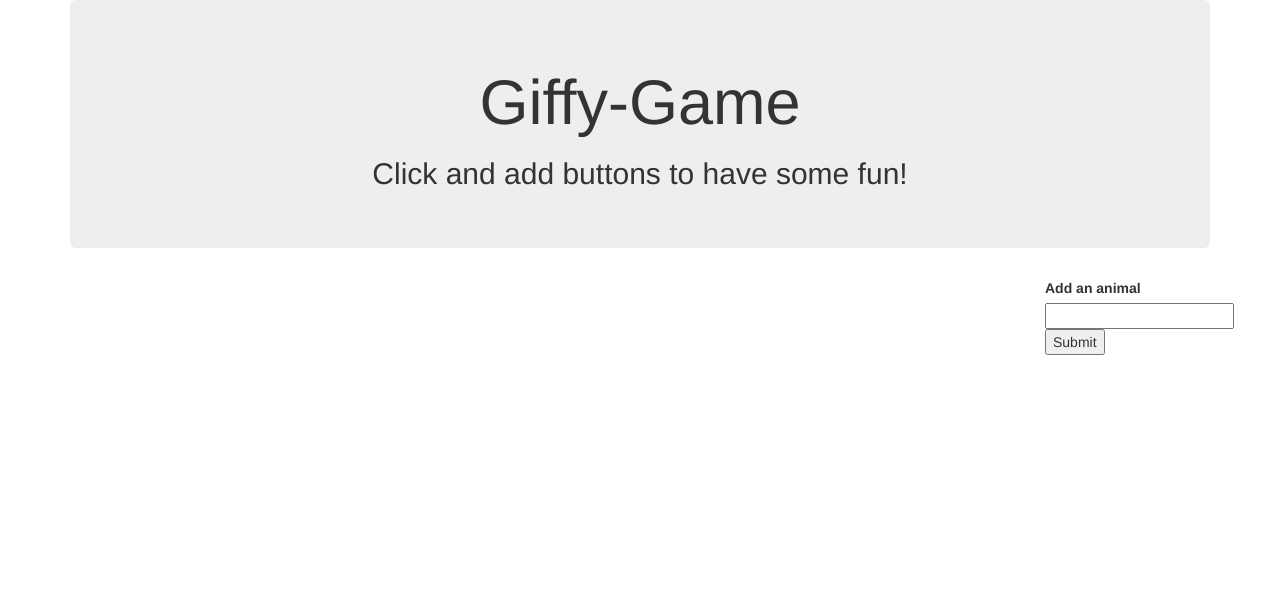
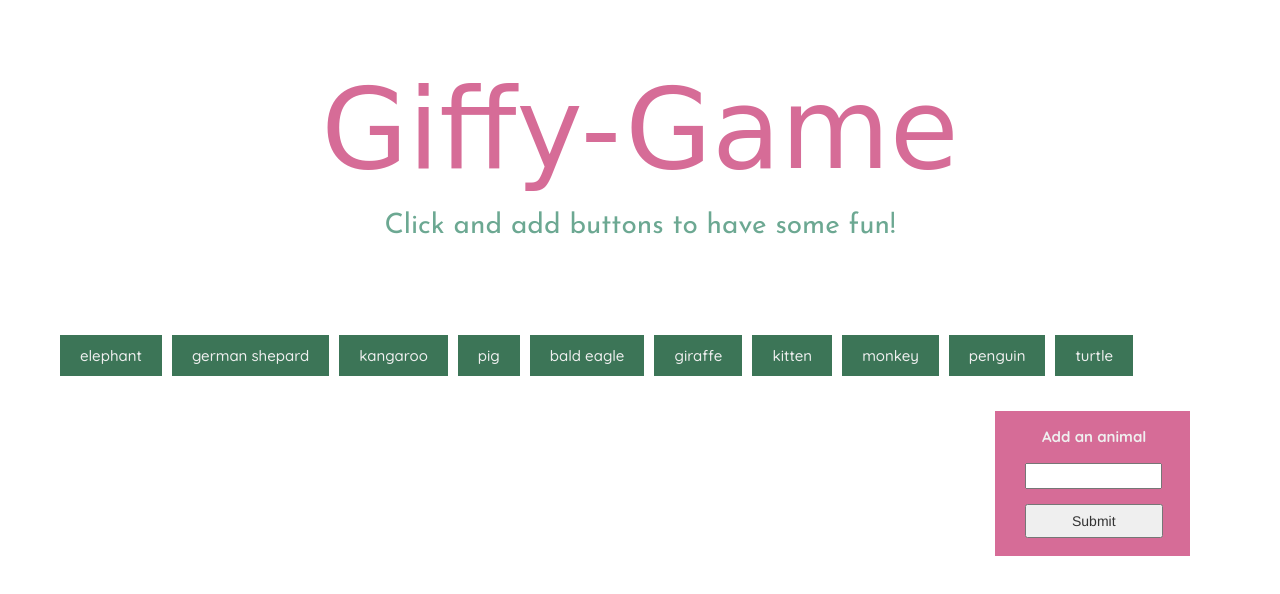
Before and after one commit to josiebellini/Giffy, a plain HTML site: page index.html in a window 1280 px wide. Drawn offline with nearby package versions, Linux system fonts and the light colour scheme; files that its build step writes are made by us from their sources; the site is published under a folder, as on GitHub Pages, so addresses that start at the root find nothing; a web font is replaced by a local one.

Commit message:
giffy site files

```diff
--- a/index.html
+++ b/index.html
@@ -11,9 +11,9 @@
   <link rel="stylesheet" href="https://maxcdn.bootstrapcdn.com/bootstrap/3.3.6/css/bootstrap.min.css">
 
   <!-- Link to an additional CSS File -->
-  <link rel="stylesheet" href="/assets/css/style.css">
+  <link rel="stylesheet" href="assets/style.css">
 
- <link href="https://fonts.googleapis.com/css?family=Josefin+Sans|Quicksand:500,700|Shrikhand" rel="stylesheet">
+  <link href="https://fonts.googleapis.com/css?family=Josefin+Sans|Quicksand:500,700|Shrikhand" rel="stylesheet">
 
 </head>
 
@@ -56,7 +56,7 @@
 
   </div> <!-- End Bootstrap Grid -->
 
-  <script type="text/javascript" src="/assets/javascript.js"></script>
+  <script type="text/javascript" src="assets/javascript.js"></script>
 
 
 </body>
```
Also changed, not shown: assets/style.css (indentation only).
